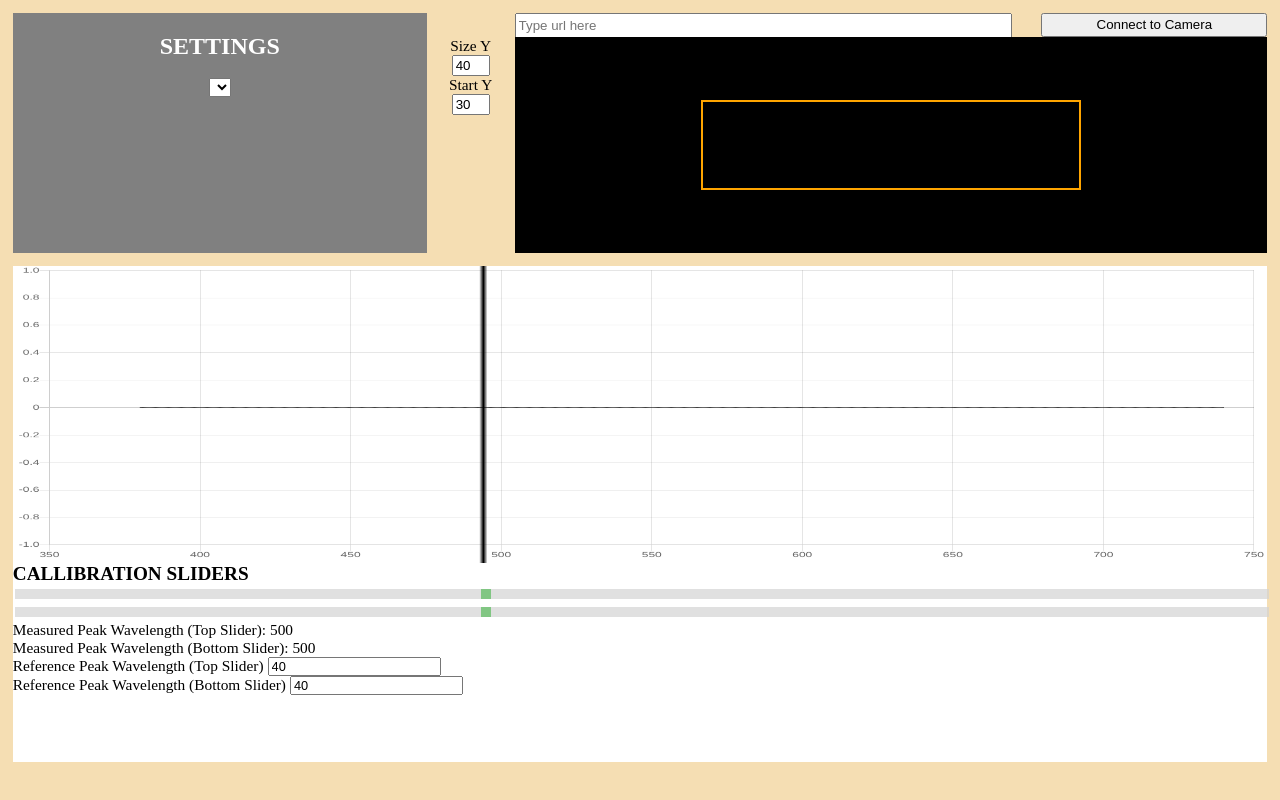
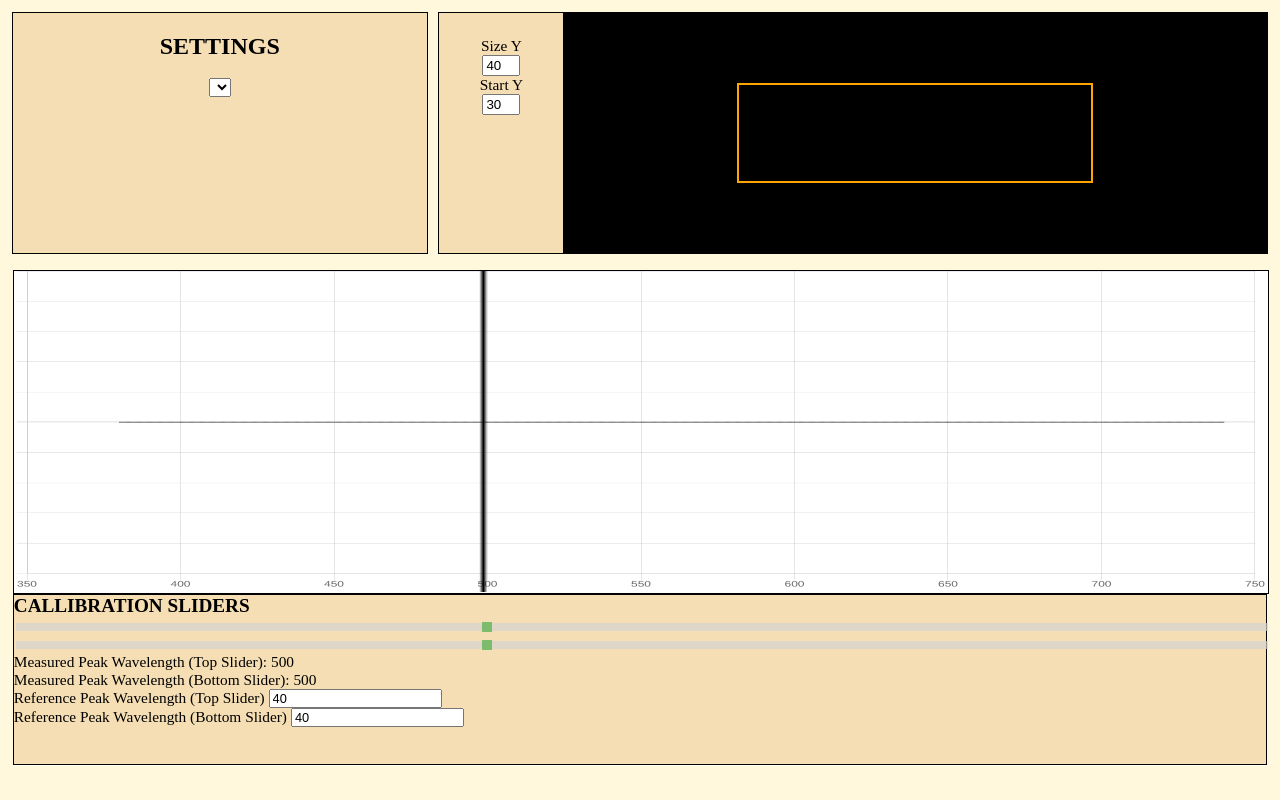
Before and after one commit to Tyronitar/Speccc-App, an Electron app: page index.html in a window 1280 px wide. Drawn offline with nearby package versions, Linux system fonts and the light colour scheme.

Commit message:
many style changes

```diff
--- a/css/layout.css
+++ b/css/layout.css
@@ -21,7 +21,7 @@ label {
     left: 0%;
     right: 0%;
     margin-bottom: 0%;
-    background-color: wheat;
+    background-color: cornsilk;
     padding: 0%;
 }
 
@@ -36,7 +36,8 @@ label {
 
 #settings {
     position: relative;
-    background-color: gray;
+    background-color: wheat;
+    outline: 1px solid black;
     color: white;
     width: 33%;
     float: left;
@@ -53,6 +54,16 @@ label {
     width: 100%;
 }
 
+#top_right {
+  outline: 1px solid black;
+  background-color: wheat;
+  position: relative;
+  float: right;
+  width: 66%;
+  height: 100%;
+  display: block;
+}
+
 #size_y {
     width: 30px;
 }
@@ -62,17 +73,18 @@ label {
 }
 
 #m_area_stats {
-    width: 6%;
+    width: 10%;
     height: 90%;
     top: 10%;
     display: inline-block;
     position: relative;
+    margin: auto;
 }
 
 #video_wrapper {
     position: relative;
     float: right;
-    width: 60%;
+    width: 85%;
     height: 100%;
     display: block;
 }
@@ -80,7 +92,7 @@ label {
 #url_input_wrapper {
     position: relative;
     width: 100%;
-    height: 10%;
+    height: 0%;
 }
 
 #url_input {
@@ -94,13 +106,14 @@ label {
     width: 30%;
     height: 100%;
     float: right;
+    cursor: pointer;
 }
 
 #video_footage_wrapper {
     position: absolute;
     overflow: hidden;
     background-color: black;
-    height: 90%;
+    height: 100%;
     width: 100%;
 }
 
@@ -133,6 +146,7 @@ label {
     position: relative;
     margin: auto;
     padding: 0%;
+    background-color: wheat;
 
 }
 
@@ -147,7 +161,8 @@ label {
 
 #spectrum_canvas {
     background-color: white;
-    height: 60% !important;
+    border: 1px solid black;
+    height: 65% !important;
     width: 100% !important;
     position: relative;
     margin: auto;
@@ -155,7 +170,7 @@ label {
 }
 
 #spec_line_canvas {
-  height: 60%;
+  height: 65%;
   width: 100%;
   position: absolute;
   top: 0;
@@ -179,7 +194,10 @@ input[type=number] {
 }
 
 .slidecontainer {
-  height: 40%;
+  height: 34%;
+  top: 1%;
+  background-color: wheat;
+  border: 1px solid black;
 }
 
 .slider {
--- a/index.html
+++ b/index.html
@@ -9,10 +9,11 @@
             <div class = "top">
                 <div id = "settings">
                     <div id = "settings_top">
-                        <h2 style="height: 50%;margin-top: 5%;margin-bottom: 2%;">SETTINGS</h2>
+                        <h2 style="height: 50%;margin-top: 5%;margin-bottom: 2%;color: #000;">SETTINGS</h2>
                         <select id = "cam_select">Select Camera</select>
                     </div>
                 </div>
+                <div id = "top_right">
                     <div id = "m_area_stats">
                         <div style="float: right">
                             <label id = "size_y_label">Size Y</label>
@@ -35,6 +36,7 @@
                             <canvas id = "footage">
                             </canvas>
                             <div id = "measurement_area"></div>
+                        </div>
                     </div>
                 </div>
             </div>
--- a/js/video.js
+++ b/js/video.js
@@ -4,6 +4,7 @@
 
 const url_input = document.getElementById("url_input")
 const url_input_button = document.getElementById("url_input_button")
+const url_input_wrapper = document.getElementById("url_input_wrapper")
 const video_footage = document.getElementById("footage-img")
 const video_footage_wrapper = document.getElementById("video_footage_wrapper")
 const webcam_footage = document.getElementById("footage-vid")
@@ -135,18 +136,32 @@ function stopMediaTracks(stream) {
     }
 }
 
+function take_url_input(show) {
+    if (!show) {
+        url_input_wrapper.style.height = "0%"
+        video_footage_wrapper.style.height = "100%"
+    }
+    else {
+        url_input_wrapper.style.height = "10%"
+        video_footage_wrapper.style.height = "90%"
+    }
+}
+
 cam_select.addEventListener("change", () => {
     if (cam_select.value === "Choose Camera" || cam_select.value === "") {
         webcam_enabled = false;
         stopMediaTracks(current_stream);
         video_footage.src = ""
+        take_url_input(false);
     }
     else if (cam_select.value === "IP Camera") {
         webcam_enabled = false;
+        take_url_input(true);
         stopMediaTracks(current_stream);
         change_footage(url_input.value);
     }
     else {
+        take_url_input(false);
         webcam_enabled = true;
         video_footage.src = ""
         init_webcam();
@@ -218,12 +233,7 @@ function start_spectrum(pix) {
                 pointRadius: 0,
                 borderColor:               "#000000",
                 borderWidth:               1,
-                pointBorderColor:          gradientStroke,
-                pointBackgroundColor:      gradientStroke,
-                pointHoverBackgroundColor: gradientStroke,
-                pointHoverBorderColor:     gradientStroke,
                 fill: true,
-                backgroundColor: gradientStroke,
                 showLine: true
             }],
             showLine: true
@@ -234,8 +244,16 @@ function start_spectrum(pix) {
             animation: {
                 duration: 0
             },
+            scales: {
+                yAxes: [{
+                    ticks:{
+                        display: false
+                    }
+                }]
+            }
         }
     });
+    update_gradient();
 }
 
 function update_spectrum() {
@@ -277,22 +295,12 @@ function update_gradient() {
     gradientStroke.addColorStop(0, "#000000") // black
 
     if (spectrum_chart) {
-        spectrum_chart.config.data = {
-            datasets: [{
-                data: get_box_spectrum(extract_pixels(ctx)),
-                pointRadius: 0,
-                borderColor:               "#000000",
-                borderWidth:               1,
-                pointBorderColor:          gradientStroke,
-                pointBackgroundColor:      gradientStroke,
-                pointHoverBackgroundColor: gradientStroke,
-                pointHoverBorderColor:     gradientStroke,
-                fill: true,
-                backgroundColor: gradientStroke,
-                showLine: true,
-            }]
-          }
-        spectrum_chart.update()
+        const ds = spectrum_chart.config.data.datasets[0]
+        ds.pointBorderColor = gradientStroke
+        ds.pointBackgroundColor = gradientStroke
+        ds.pointHoverBackgroundColor = gradientStroke
+        ds.pointHoverBorderColor = gradientStroke
+        ds.backgroundColor = gradientStroke
     }
 }
 
@@ -466,11 +474,10 @@ function px_to_percent(num, axis) {
 //
 // Run when starting
 //
+take_url_input(false)
 
 move_m_area(Number(start_y.value), m_area_stats.left)
 resize_m_area(0, Number(size_y.value) - m_area_stats.height)
 
 setInterval(update_video_canavs, 50)
 setInterval(update_spectrum, 100)
-
-update_gradient()
```
Lines whose indentation alone changed are shown as unchanged.
